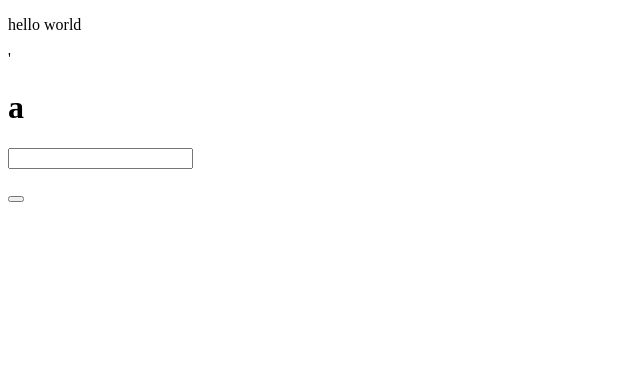
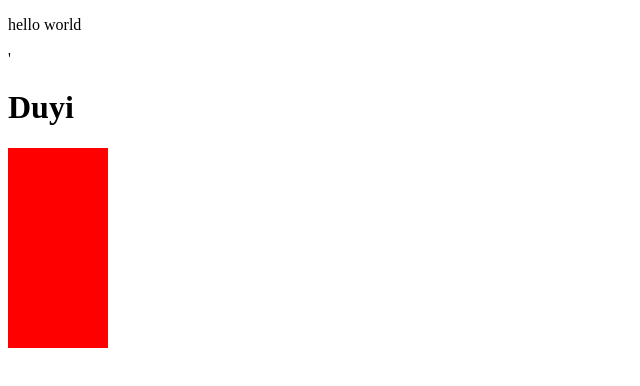
Before and after one commit to SxinS/myDemo, a plain HTML site: page index.html in a window 1280 px wide. Shown: the whole page, without its empty margins (0-640 px from the left). Drawn offline with Linux system fonts and the light colour scheme.

Commit message:
add a css file

```diff
--- /dev/null
+++ b/index.css
@@ -0,0 +1,5 @@
+div{
+    width:100px;
+    height:100px;
+    background:red;
+}
--- a/index.html
+++ b/index.html
@@ -5,17 +5,13 @@
     <meta name="viewport" content="width=device-width, initial-scale=1.0">
     <meta http-equiv="X-UA-Compatible" content="ie=edge">
     <title>Document</title>
+    <link rel="stylesheet" href="./index.css">
 </head>
 <body>
     <p>hello world</p>'
-    <h1>a </h1>
-    <input type="text">
+    <h1>Duyi</h1>
     <div></div>
-    <p></p>
-    <button></button>
     <div></div>
-    <p></p>
-    <div></div>
-    <p></p>
+
 </body>
 </html>
```
